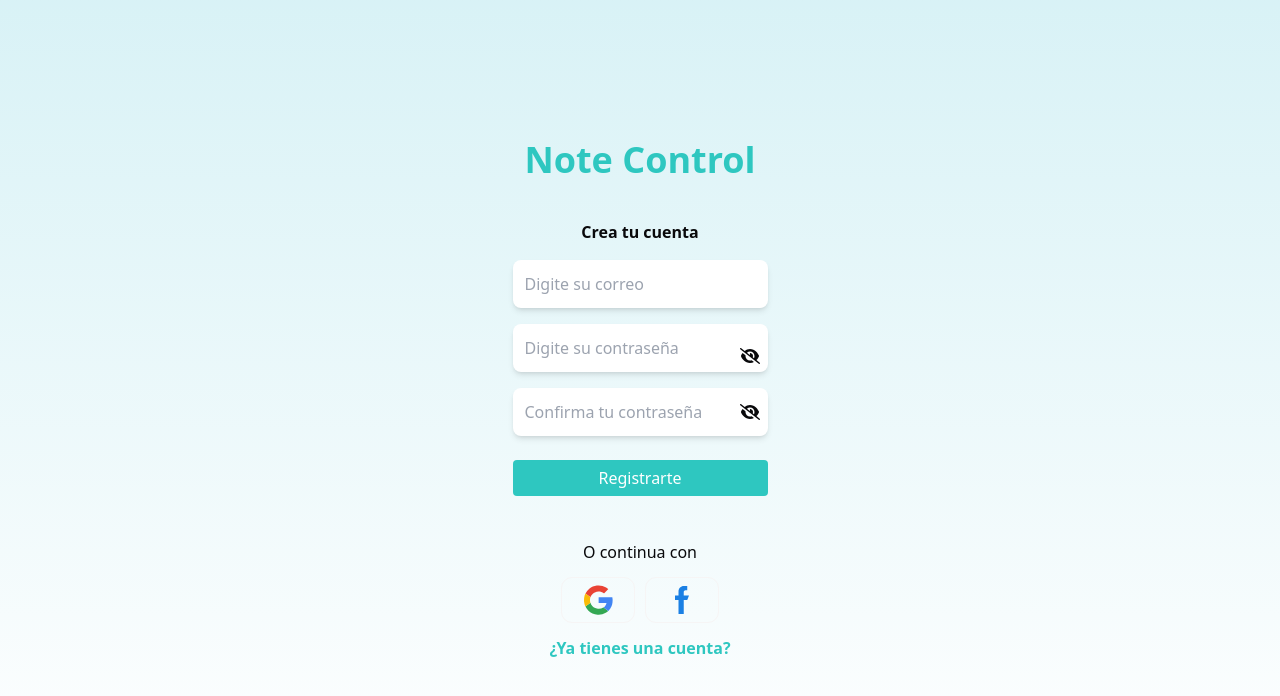
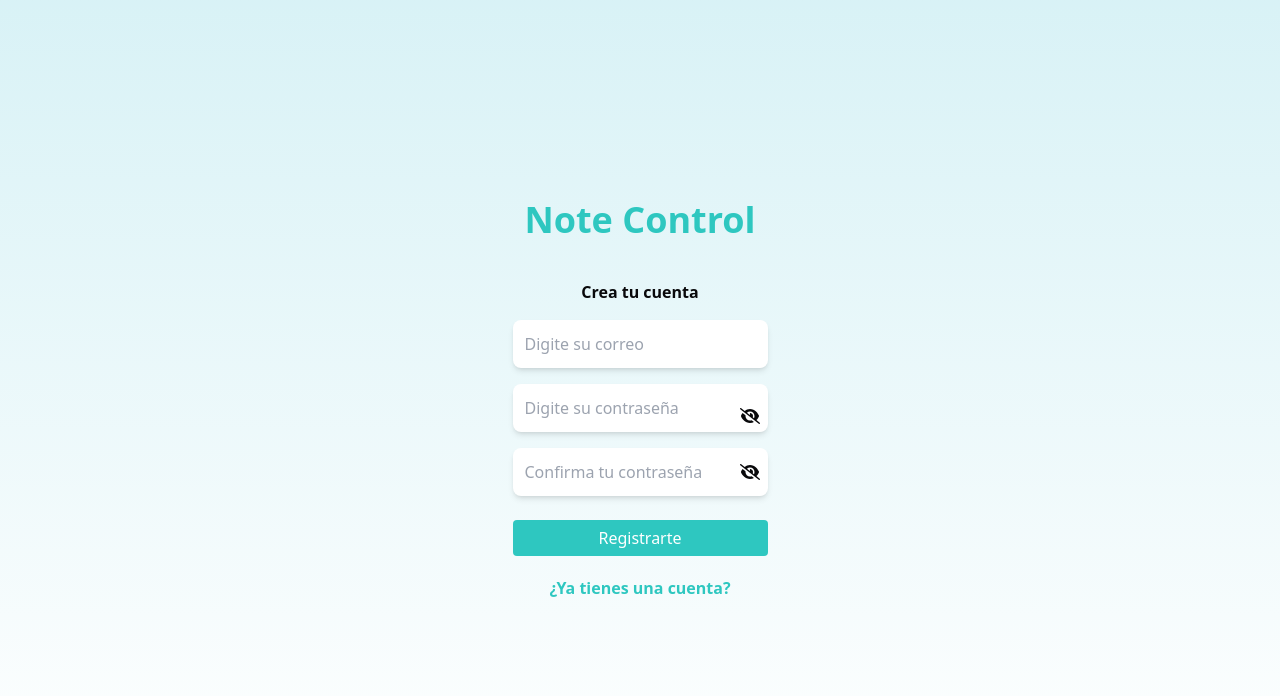
Before and after one commit to cristianCor19/NoteControlFront-, a React (Vite) app: page /register-user in a window 1280 px wide. Shown: the top 696 px of the page. Built offline with nearby package versions, Linux system fonts and the light colour scheme; no server answers.

Commit message:
feat: refactor RegisterUser component to integrate session management and improve navigation

```diff
--- a/src/pages/RegisterUser.jsx
+++ b/src/pages/RegisterUser.jsx
@@ -4,20 +4,15 @@ import { useUser } from "../context/UserContext";
 import { useEffect, useState} from "react";
 import { FontAwesomeIcon } from "@fortawesome/react-fontawesome";
 import { faEye, faEyeSlash } from "@fortawesome/free-solid-svg-icons";
-
+import { useSession } from "@/context/SessionContext";
 
 import './../styles/login.css'
 
 function RegisterUser() {
   const { register, handleSubmit, formState: { errors }, setValue,} = useForm();
-//   const { register, handleSubmit, formState: { errors }, setValue,} = useForm({
-//     defaultValues: {
-//       email: "",
-//       password: "",
-//     },
-//   });
   const navigate = useNavigate();
-  const {signUp ,registerUser,setRegisterUser, errors: signUpErrors} = useUser();
+  const {signUp , errors: signUpErrors} = useUser();
+  const {isAuthenticated} = useSession();
   const [showPassword, setShowPassword] = useState(false);
   const [alerPassword, setAlerPassword] = useState(false);
 
@@ -29,13 +24,10 @@ function RegisterUser() {
   const onSubmit = handleSubmit(async(data) => {
     try {
         if(data.password !== data.confirmPassword){
-            console.log('The passwords are same');
             setAlerPassword(true);
         }else{
             await signUp(data);
             setAlerPassword(false);
-            console.log('are similars');
-
         }
 
     } catch (error) {
@@ -44,11 +36,11 @@ function RegisterUser() {
   })
 
   useEffect(() => {
-    if (registerUser) {
-      navigate("/");
-      setRegisterUser(false);
+    if (isAuthenticated) {
+      navigate("/home");
+
     }
-  }, [registerUser, navigate, setRegisterUser]);
+  }, [isAuthenticated, navigate]);
 
   return (
     <div className="flex items-center justify-center h-screen text-center">
@@ -119,13 +111,7 @@ function RegisterUser() {
           )}
           <button type="submit" className="bg-blue-ti text-white p-1.5 rounded-sm mt-6 mb-5">Registrarte</button>
         </form>
-        <section className="mt-6 mb-5">
-          <p className="pb-5">O continua con</p>
-          <div className="flex items-center justify-center gap-6">
-            <img src="/img/google-icon.svg" alt="" className="icons-login "/>
-            <img src="/img/facebook-icon.svg" alt="" className="icons-login shadow-amber-400"/>
-          </div>
-        </section>
+
         <Link to='/' className="text-blue-ti font-bold">¿Ya tienes una cuenta?</Link>
 
       </div>
```
